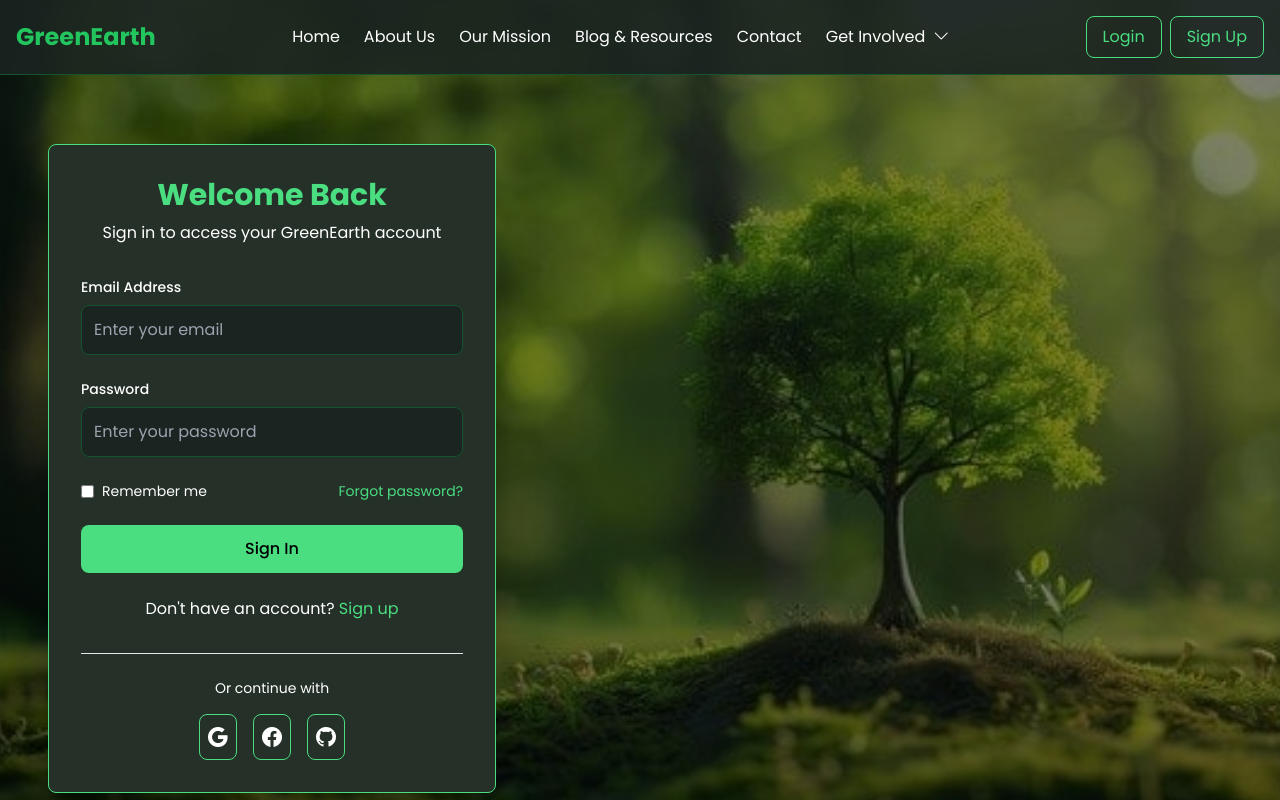
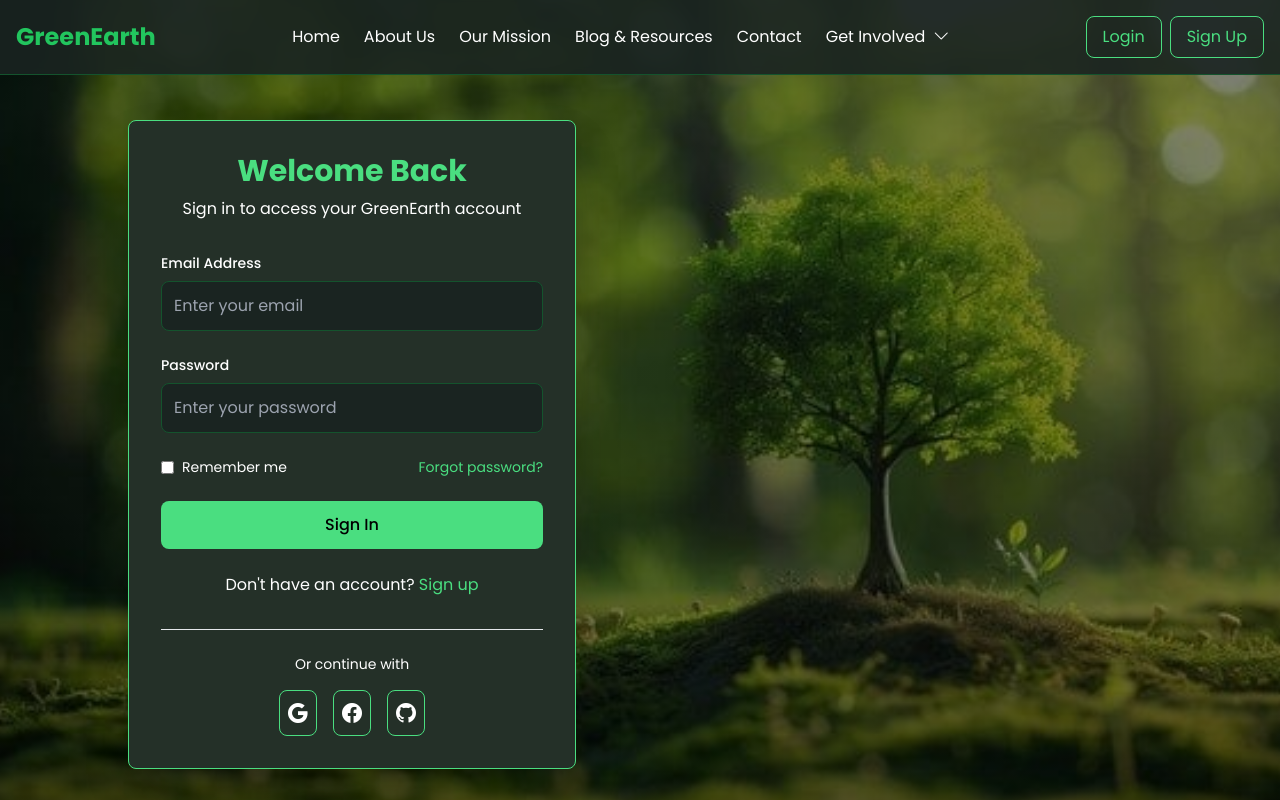
Before and after one commit to Vishwasriginnaram/GreenEarth, a React (Create React App) app: page /login in a window 1280 px wide. Shown: the top 800 px of the page. Built offline with nearby package versions, Linux system fonts and the light colour scheme.

Commit message:
size change

```diff
--- a/src/components/Login/index.js
+++ b/src/components/Login/index.js
@@ -3,7 +3,7 @@ import "./index.css";
 
 const Login = () => (
   <div className="login-tree min-h-screen flex items-center justify-center pt-24 pb-8 bg-[#1a2421]">
-    <div className="w-full flex justify-start px-12 py-12">
+    <div className="w-full flex justify-start px-4 lg:px-32 py-6">
     <div className="max-w-md w-full px-8 py-8 rounded-lg shadow-2xl border border-green-400 bg-[#243028]">
         {/* Header */}
         <div className="text-center mb-8">
--- a/src/components/Signup/index.js
+++ b/src/components/Signup/index.js
@@ -3,7 +3,7 @@ import "./index.css";
 
 const Signup = () => (
   <div className="signup-tree1 min-h-screen flex items-center justify-center pt-24 pb-8 bg-[#1a2421]">
-    <div className="w-full flex justify-start px-12 py-12">
+    <div className="w-full flex justify-start px-4 lg:px-32 py-6">
     <div className="max-w-md w-full px-8 py-8 rounded-lg shadow-2xl border border-green-400 bg-[#243028]">
         {/* Header */}
         <div className="text-center mb-8">
```
